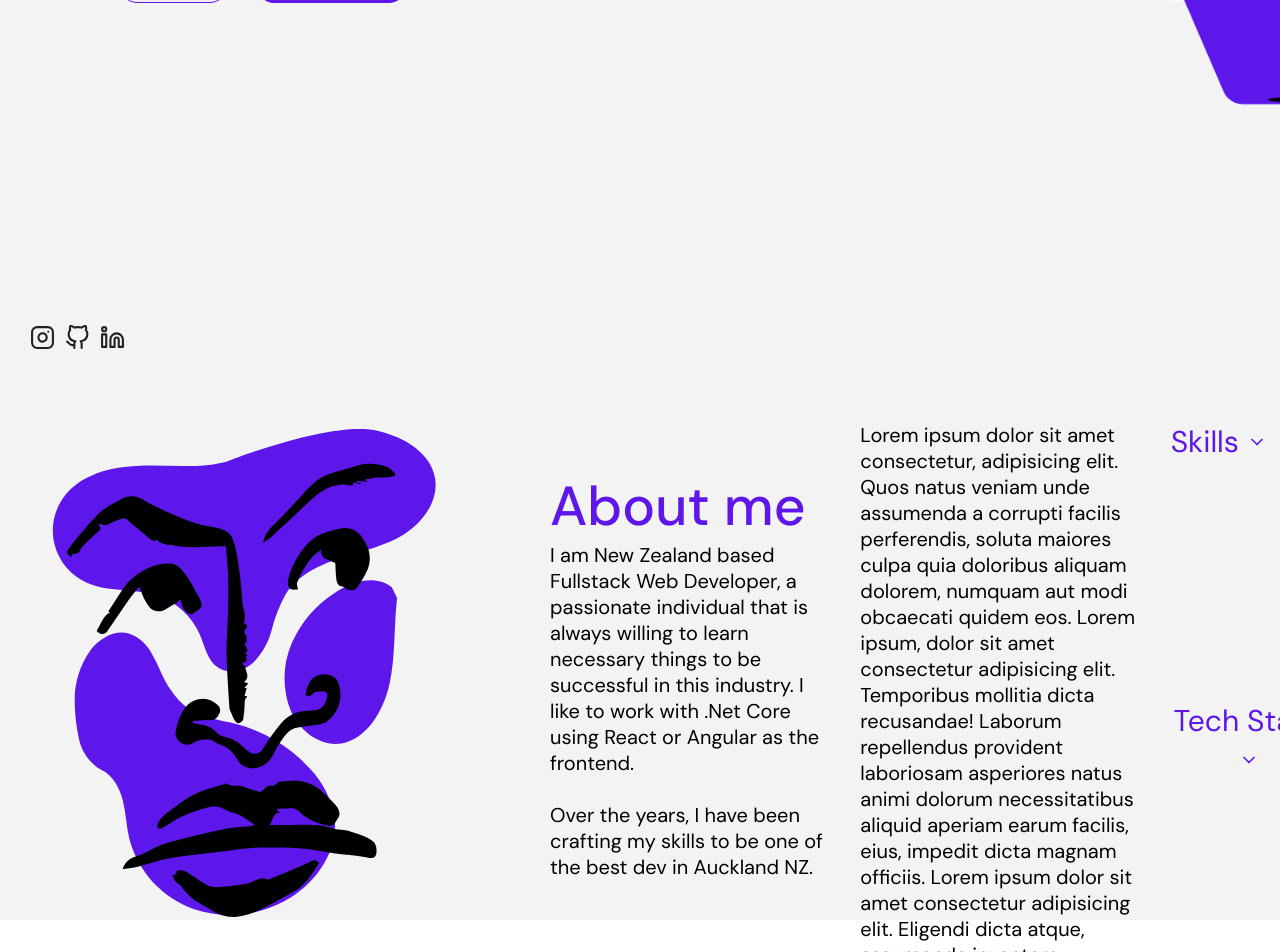
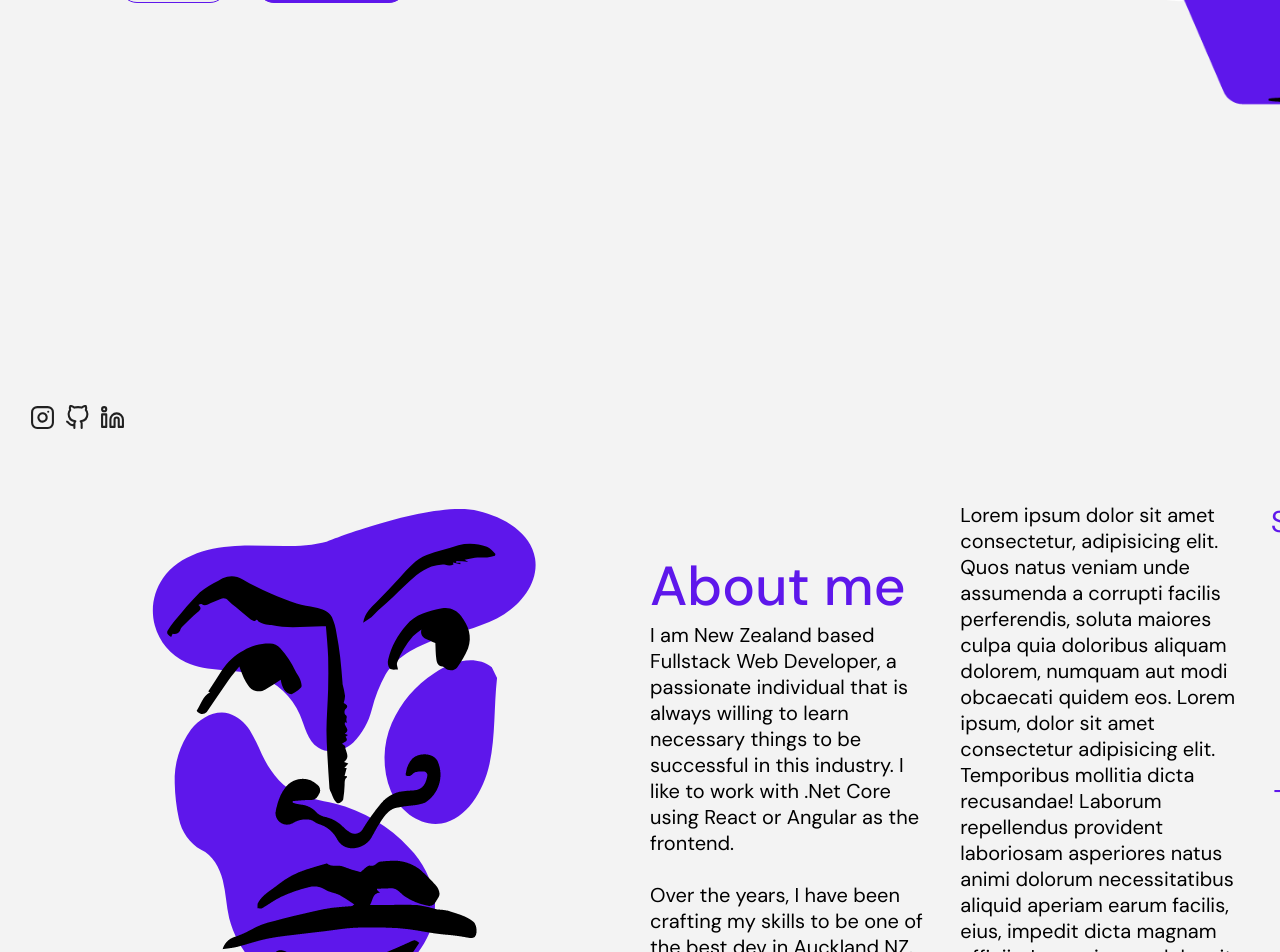
Before and after one commit to DiamondD7/WebPortfolio_2023, a React (Vite) app: page / in a window 1280 px wide. Shown: the part 480-1432 px from the top of the page. Built offline with nearby package versions, Linux system fonts and the light colour scheme.

Commit message:
changing it again

```diff
--- a/src/styles/aboutmestyles.css
+++ b/src/styles/aboutmestyles.css
@@ -1,7 +1,7 @@
 .aboutme-container__wrapper{
     width: 100%;
     height: 500px;
-
+    padding-left: 100px;
     display: flex;
 }
 
--- a/src/styles/socialmediastyles.css
+++ b/src/styles/socialmediastyles.css
@@ -1,6 +1,6 @@
 .socialmedia-container__wrapper{
     display: flex;
     gap: 10px;
-    padding:200px 0 0 30px;
+    padding:280px 0 0 30px;
 
 }
```
